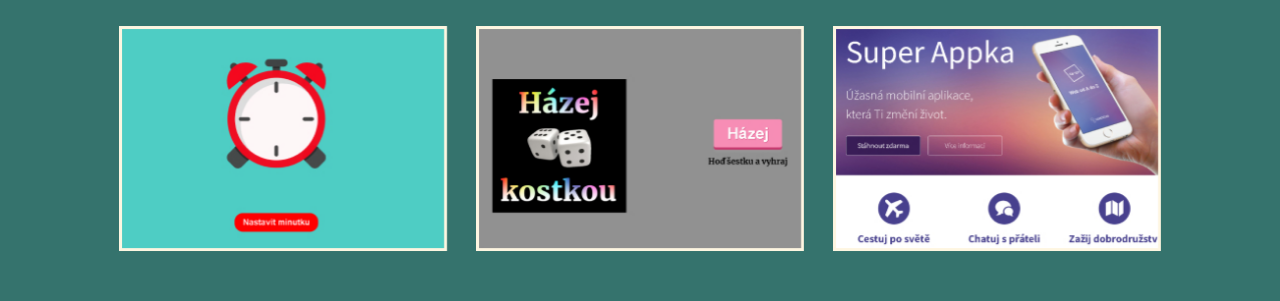
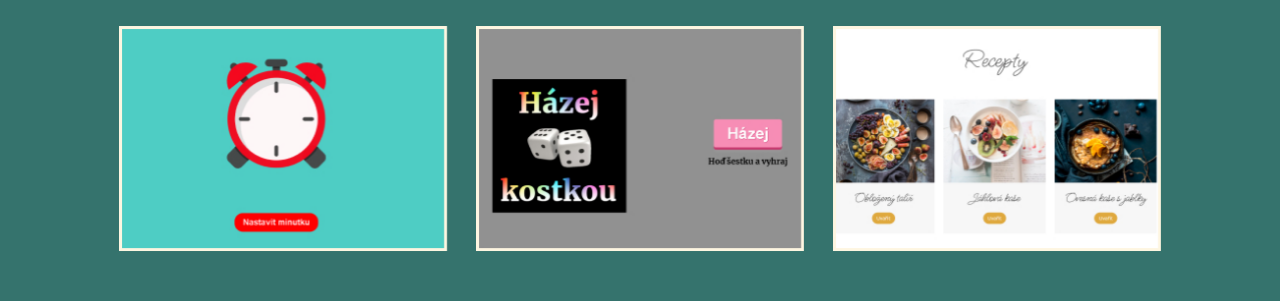
Before and after one commit to TerkaSm/PORTFOLIO-web-Eleventy, an Eleventy site: page index.html in a window 1280 px wide. Shown: the part 1558-1859 px from the top of the page. Built offline with nearby package versions, Linux system fonts and the light colour scheme; Eleventy itself is replaced by a stand-in of ours; files that its build step writes are made by us from their sources; a web font is replaced by a local one.

Commit message:
Add new card with project

```diff
--- a/index.html
+++ b/index.html
@@ -101,7 +101,7 @@ title: Deník studentky frontendu
                         <ul>
                             <li>projekt Quotes</li>
                             <li>náhodný citát na kliknutí</li>
-                            <li>HTML, SCSS, JavaScript</li>
+                            <li>HTML, CSS, JavaScript</li>
                         </ul>
                         <div class="card__links"><a href="https://ts-quotes.netlify.app/">Web</a><span> | </span><a href="https://github.com/TerkaSm/quotes">Repozitář</a></div>
                     </div>
@@ -124,7 +124,7 @@ title: Deník studentky frontendu
                 </div>
             </div>
 
-            <!-- 4 -->
+            <!-- 7 -->
             <div class="placeholder">
                 <div class="card">
                     <figcaption class="card__side card__side--front">
@@ -140,7 +140,7 @@ title: Deník studentky frontendu
                 </div>
             </div>
 
-            <!-- 5 -->
+            <!-- 8 -->
             <div class="placeholder">
                 <div class="card">
                     <figcaption class="card__side card__side--front">
@@ -156,19 +156,19 @@ title: Deník studentky frontendu
                 </div>
             </div>
 
-            <!-- 6 -->
+            <!-- 9 -->
             <div class="placeholder">
                 <div class="card">
                     <figcaption class="card__side card__side--front">
-                        <img class="card__img" src="/images/projekt-superappka.jpg" alt="projekt superappka">
+                        <img class="card__img" src="/images/projekt-recepty.jpg" alt="projekt recepty">
                     </figcaption>
                     <div class="card__side card__side--back card__side--back-1">
                         <ul>
-                            <li>projekt Superappka</li>
-                            <li>HTML, CSS, responzivní</li>
-                            <li>pouze homepage</li>
+                            <li>projekt Recepty</li>
+                            <li>JSX, komponenty, Vite, JavaScript</li>
+                            <li>REPO-2 je verze s API</li>
                         </ul>
-                        <div class="card__links"><a href="https://terkasm.github.io/PROJEKT-Superappka/">Web</a><span> | </span><a href="https://github.com/TerkaSm/PROJEKT-Superappka">Repozitář</a></div>
+                        <div class="card__links"><a href="https://recepty-js.netlify.app/">Web</a><span> | </span><a href="https://github.com/TerkaSm/PROJEKT-Recepty-JS">Repozitář</a><span> | </span><a href="https://github.com/TerkaSm/Recepty">Repo-2</a></div>
                     </div>
                 </div>
             </div>
```
Also changed, not shown: images/projekt-recepty.jpg (added).
